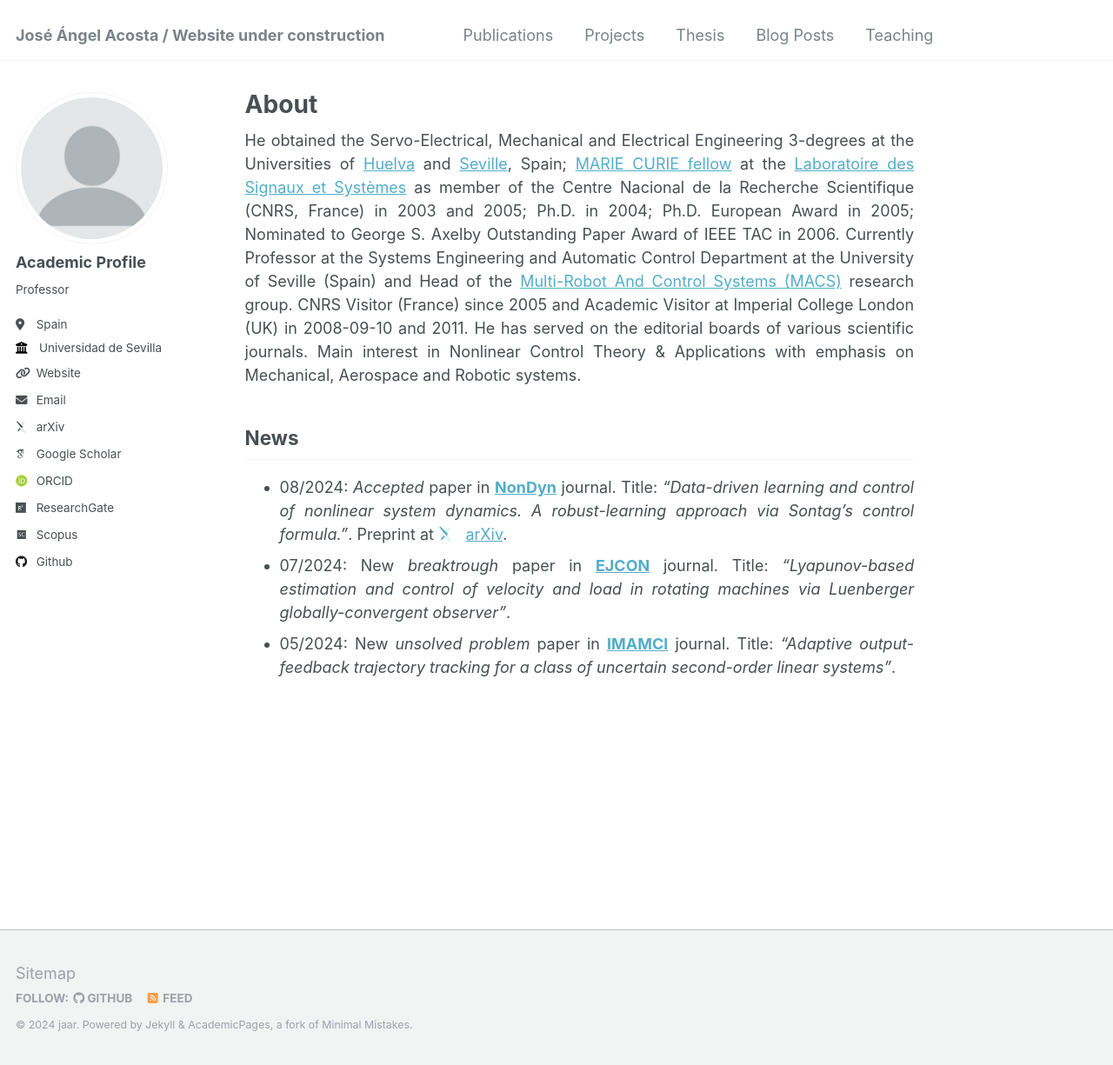
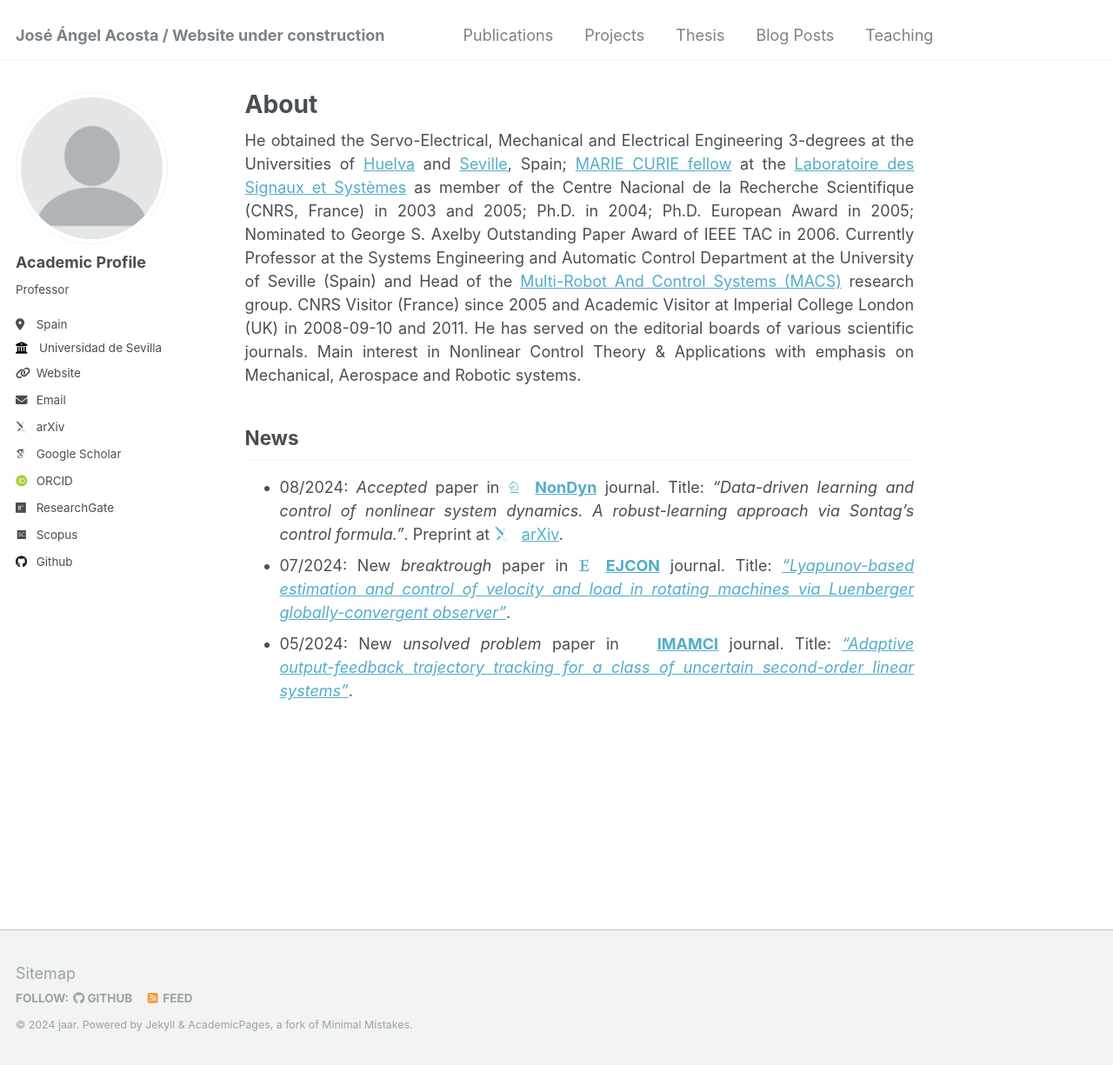
Before and after one commit to jaarhu/jaarhu.github.io, a Jekyll site: the page built from _pages/about.md, in a window 1280 px wide and 1225 px high. Shown: the whole window at 87% size. Built offline with Jekyll 4.4.1, drawn with Linux system fonts in a browser that asks for light colours; some web fonts are replaced.

Commit message:
Update about.md
Added logos to links of paper editorials

```diff
--- a/_pages/about.md
+++ b/_pages/about.md
@@ -11,8 +11,8 @@ He obtained the Servo-Electrical, Mechanical and Electrical Engineering 3-degree
 
 ## News
 
-- 08/2024: *Accepted* paper in **[NonDyn](https://link.springer.com/journal/11071)** journal. Title: *"Data-driven learning and control of nonlinear system dynamics. A robust-learning approach via Sontag's control formula."*. Preprint at [<i class="ai ai-arxiv ai-fw icon-pad-right"></i>arXiv](https://arxiv.org/abs/2307.15662v2).
-- 07/2024: New *breaktrough* paper in **[EJCON](https://doi.org/10.1016/j.ejcon.2024.101092)** journal. Title: *"Lyapunov-based estimation and control of velocity and load in rotating machines via Luenberger globally-convergent observer"*.
-- 05/2024: New *unsolved problem* paper in **[IMAMCI](https://doi.org/10.1093/imamci/dnae021)** journal. Title: *"Adaptive output-feedback trajectory tracking for a class of uncertain second-order linear systems"*.
+- 08/2024: *Accepted* paper in **[<i class="ai ai-springer ai-fw icon-pad-right"></i>NonDyn](https://link.springer.com/journal/11071)** journal. Title: *"Data-driven learning and control of nonlinear system dynamics. A robust-learning approach via Sontag's control formula."*. Preprint at [<i class="ai ai-arxiv ai-fw icon-pad-right"></i>arXiv](https://arxiv.org/abs/2307.15662v2).
+- 07/2024: New *breaktrough* paper in **[<i class="ai ai-elsevier ai-fw icon-pad-right"></i>EJCON](https://www.sciencedirect.com/journal/european-journal-of-control)** journal. Title: *["Lyapunov-based estimation and control of velocity and load in rotating machines via Luenberger globally-convergent observer"](https://doi.org/10.1016/j.ejcon.2024.101092)*.
+- 05/2024: New *unsolved problem* paper in **[<i class="ai ai-oxford ai-fw icon-pad-right"></i>IMAMCI](https://academic.oup.com/imamci)** journal. Title: *["Adaptive output-feedback trajectory tracking for a class of uncertain second-order linear systems"](https://doi.org/10.1093/imamci/dnae021)*.
 <!-- - 2024.0: **[Preprint]** [[Arxiv](https://arxiv.org/abs/2212.08057)] -->
 <!-- Comment -->
```
